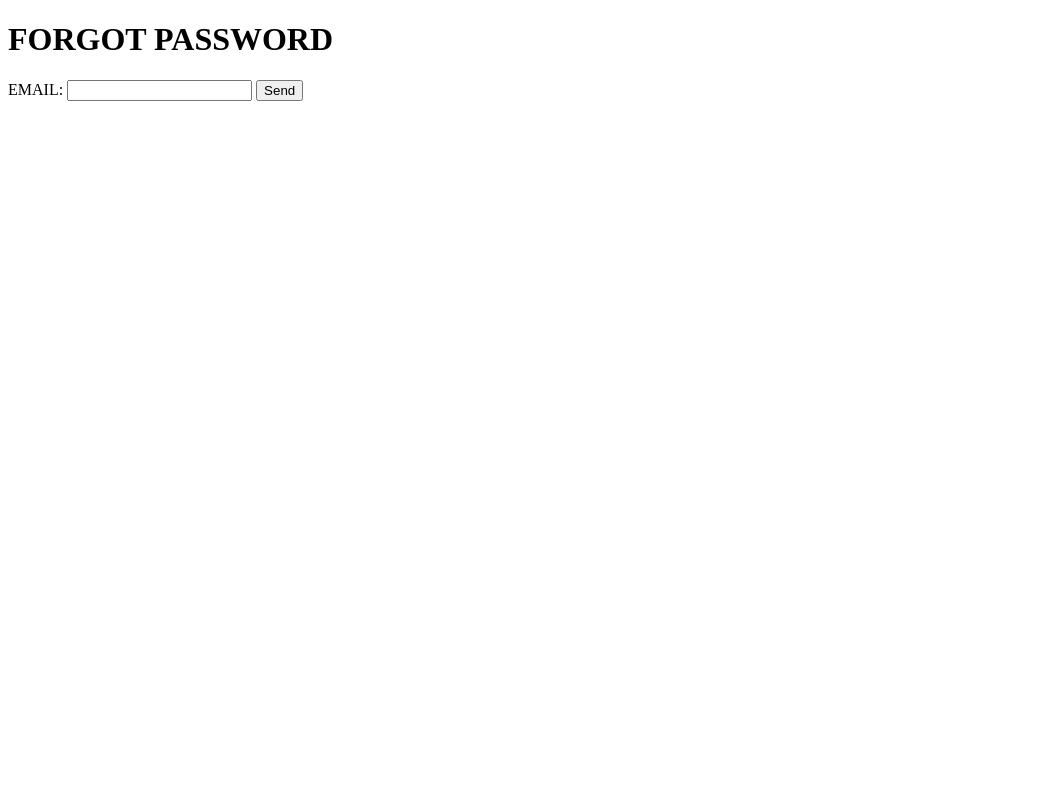
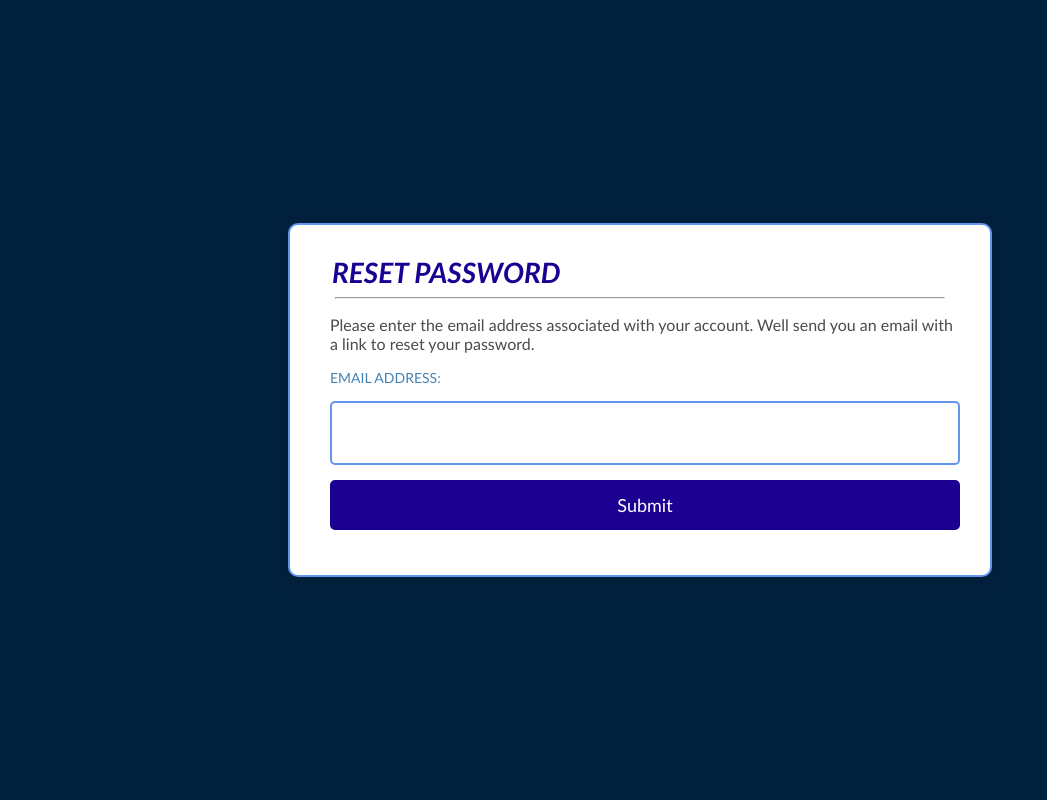
Before and after one commit to Feeder029/Driver-s-Attendance-Monitoring-Payroll-System-for-Galleon-Services-Corporation, a PHP site: page /forgot-password.php in a window 1280 px wide. Shown: the whole page, without its empty margins (0-1047 px from the left). Run offline with PHP 8.4, Linux system fonts and the light colour scheme.

Commit message:
Forgot Password Pre Design

```diff
--- /dev/null
+++ b/Code Files/CSS Files/ForgotPassword.css
@@ -0,0 +1,96 @@
+body {
+    background-color: rgb(0, 33, 61); /* Light blue background */
+    font-family: 'Gill Sans', sans-serif;
+    height: 100vh; /* Make body take full height of viewport */
+    display: flex; /* Use flexbox for centering */
+    align-items: center; /* Center vertically */
+    justify-content: center; /* Center horizontally */
+    margin: 0; /* Remove default margin */
+}
+
+.container {
+    display: flex;
+    align-items: center;
+    justify-content: center;
+    position: relative; /* Changed from sticky to relative for better responsiveness */
+    border-radius: 10px; /* Increased border radius for a softer look */
+    border-width: 2px;
+    border-color: rgb(100, 149, 237); /* Cornflower blue */
+    border-style: solid; /* Changed to solid for a cleaner look */
+    width: 90%; /* Make the container responsive */
+    max-width: 50%; /* Set a maximum width */
+    margin: 0 auto; /* Centers the element horizontally */
+    padding: 30px; /* Unified padding */
+    background-color: rgb(255, 255, 255);
+    box-shadow: 0 4px 15px rgba(0, 0, 0, 0.1); /* Add a subtle shadow for depth */
+}
+
+.line {
+    width: 95%;
+    color: rgba(198, 198, 198, 0.618);
+}
+
+h1 {
+    font-style: italic;
+    color: rgb(27, 0, 145); /* Dark blue */
+    margin: 0; /* Reset margin */
+    font-size: 28px; /* Slightly smaller for better proportion */
+    text-align: left; /* Center the heading */
+    margin-left: 12px;
+
+}
+
+.desc {
+    margin-left: 10px;
+
+    color: rgb(75, 75, 75); /* Gray color for description */
+}
+
+#emaillabel {
+    color: rgb(70, 130, 180); /* Steel blue */
+    font-size: 14px;
+    margin-left: 10px;
+}
+
+.containers {
+    display: flex;
+    flex-direction: column; /* Stack elements vertically */
+    width: 100%; /* Make it responsive */
+}
+
+.textbox_email {
+    height: 40px;
+    margin-left: 10px;
+    border-radius: 5px; /* Increased radius for a softer look */
+    border-width: 2px;
+    border-color: rgb(100, 149, 237); /* Cornflower blue */
+    border-style: solid; /* Changed to solid */
+    padding: 10px; /* Added padding for better usability */
+    transition: border-color 0.3s; /* Smooth transition for focus effect */
+}
+
+.textbox_email:focus {
+    border-color: rgb(27, 0, 145); /* Dark blue on focus */
+    outline: none; /* Remove default outline */
+}
+
+.buttons {
+    margin-left: 10px;
+    height: 50px;
+    font-family: 'Gill Sans', sans-serif;
+    font-size: 18px;
+    color: white;
+    background-color: rgb(27, 0, 145); /* Dark blue */
+    border: none; /* Remove default border */
+    border-radius: 5px; /* Rounded corners */
+    cursor: pointer; /* Pointer cursor for buttons */
+    transition: background-color 0.3s; /* Smooth transition for hover effect */
+}
+
+.buttons:hover {
+    background-color: rgb(0, 102, 204); /* Lighter blue on hover */
+}
+
+#emaillabel, .textbox_email, .buttons {
+    margin-bottom: 15px; /* Increased margin for better spacing */
+}
--- a/Code Files/PasswordResetPHP/forgot-password.php
+++ b/Code Files/PasswordResetPHP/forgot-password.php
@@ -4,17 +4,27 @@
     <meta charset="UTF-8">
     <meta name="viewport" content="width=device-width, initial-scale=1.0">
     <title>FORGOT PASSWORD</title>
+    <link rel="stylesheet" href="../CSS Files/ForgotPassword.css">
 </head>
 <body>
-    <H1>FORGOT PASSWORD</H1>
 
+
+    <div class="container">
     <form action="send-password-reset.php" method="post">
 
-    <Label for="Email">EMAIL:</Label>
-    <input type="Email" name="Email" id="Email">
-    <button> Send </button>
+    <h1> RESET PASSWORD </h1>
+    <hr class="line">
+    <p class="desc"> Please enter the email address associated with your account. Well send you an email with a link to reset your password.</p>
+
+    <div class="containers">
+    <Label for="Email" id="emaillabel">EMAIL ADDRESS:</Label>
+    <input type="email" name="Email" id="Email" class="textbox_email">
+    <button class="buttons"> Submit </button>
+    </div>
 
     </form>
+    </div>
+
 
 </body>
 </html>
```
